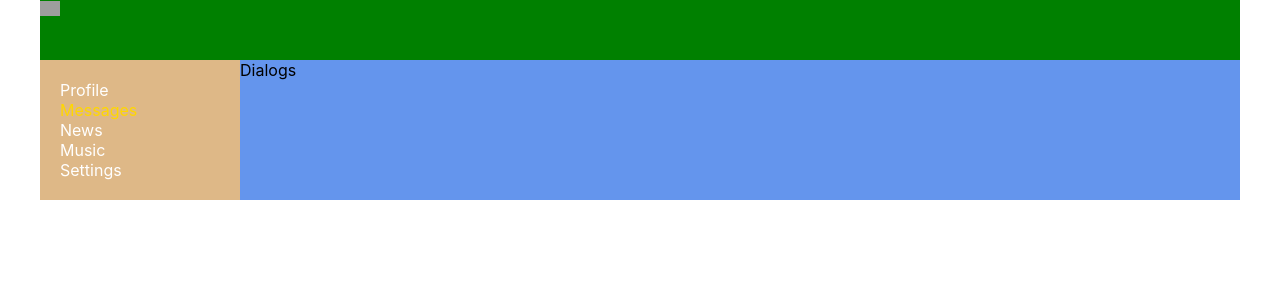
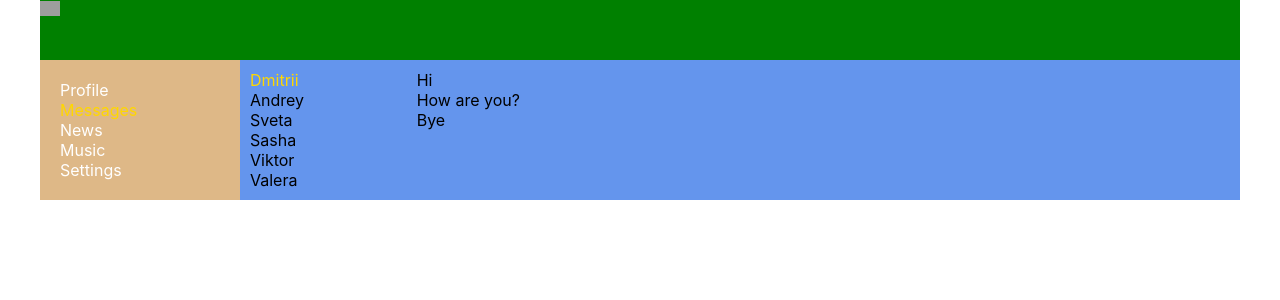
Before and after one commit to junetomato/react-social-network, a React (Create React App) app: page /dialogs in a window 1280 px wide. Shown: the top 300 px of the page. Built offline with nearby package versions, Linux system fonts and the light colour scheme; grey boxes are pictures that could not be loaded.

Commit message:
created layout for Dialogs component

```diff
--- a/src/components/Dialogs/Dialogs.jsx
+++ b/src/components/Dialogs/Dialogs.jsx
@@ -3,8 +3,20 @@ import classes from './Dialogs.module.css'
 
 function Dialogs( props ) {
     return (
-        <div>
-            Dialogs
+        <div className={ classes.dialogs }>
+            <div className={ classes.dialogItems }>
+                <div className={ `${ classes.dialog } ${ classes.active }` }>Dmitrii</div>
+                <div className={ classes.dialog }>Andrey</div>
+                <div className={ classes.dialog }>Sveta</div>
+                <div className={ classes.dialog }>Sasha</div>
+                <div className={ classes.dialog }>Viktor</div>
+                <div className={ classes.dialog }>Valera</div>
+            </div>
+            <div className={ classes.messages }>
+                <div className={ classes.message }>Hi</div>
+                <div className={ classes.message }>How are you?</div>
+                <div className={ classes.message }>Bye</div>
+            </div>
         </div>
     )
 }
--- a/src/components/Dialogs/Dialogs.module.css
+++ b/src/components/Dialogs/Dialogs.module.css
@@ -0,0 +1,16 @@
+.dialogs {
+    display: grid;
+    grid-template-columns: 2fr 10fr;
+}
+
+.dialogItems {
+    padding: 10px;
+}
+
+.dialogItems .active {
+    color: gold;
+}
+
+.messages {
+    padding: 10px;
+}
--- a/src/components/Music/Music.jsx
+++ b/src/components/Music/Music.jsx
@@ -1,5 +1,5 @@
 import React from 'react'
-import classes from './Music.module.css'
+// import classes from './Music.module.css'
 
 function Music() {
     return (
--- a/src/components/News/News.jsx
+++ b/src/components/News/News.jsx
@@ -1,5 +1,5 @@
 import React from 'react'
-import classes from './News.module.css'
+// import classes from './News.module.css'
 
 function News() {
     return (
--- a/src/components/Profile/Profile.jsx
+++ b/src/components/Profile/Profile.jsx
@@ -1,5 +1,5 @@
 import React from 'react'
-import classes from './Profile.module.css'
+// import classes from './Profile.module.css'
 import MyPosts from './MyPosts/MyPosts'
 
 function Profile() {
--- a/src/components/Settings/Settings.jsx
+++ b/src/components/Settings/Settings.jsx
@@ -1,5 +1,5 @@
 import React from 'react'
-import classes from './Settings.module.css'
+// import classes from './Settings.module.css'
 
 function Settings() {
     return (
```
